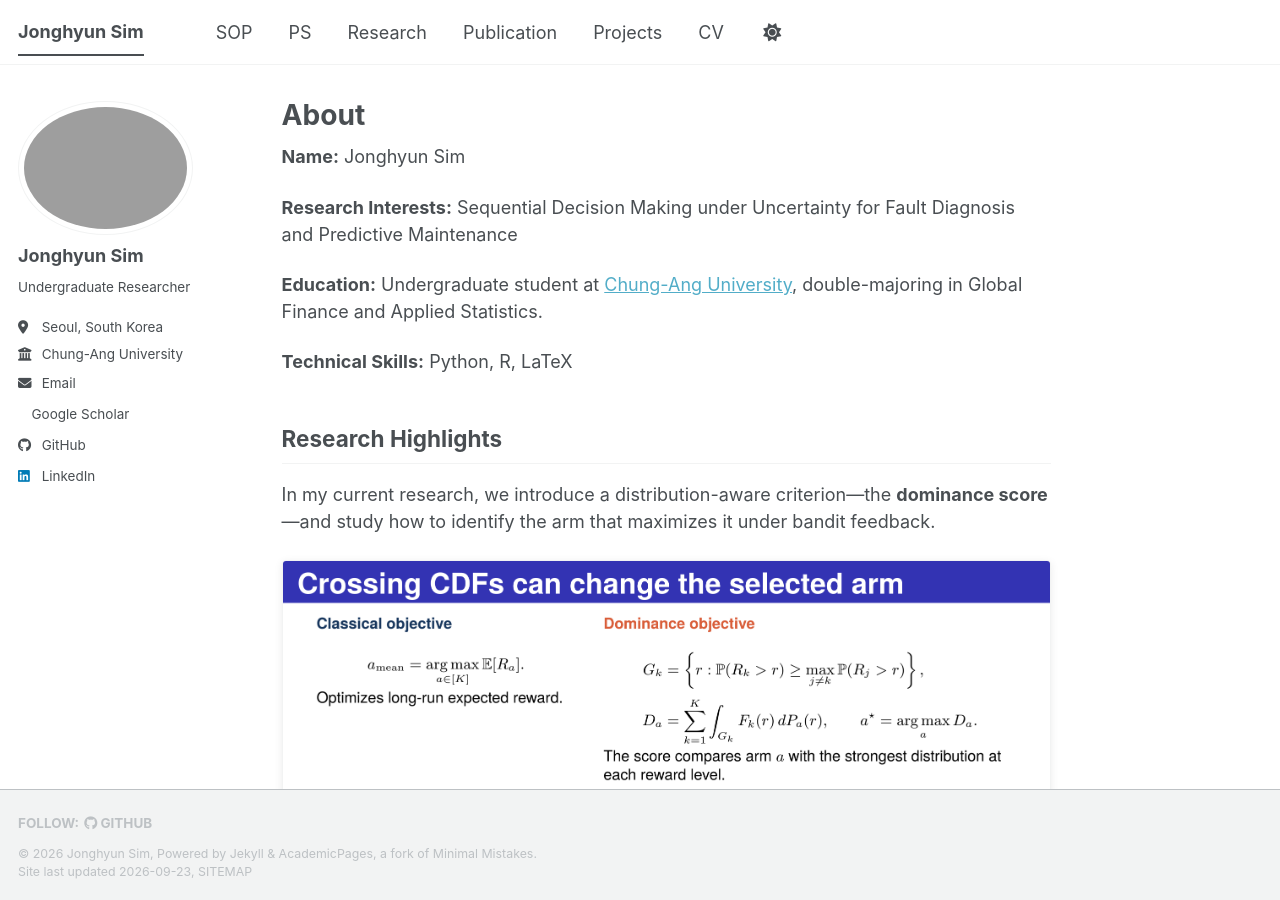
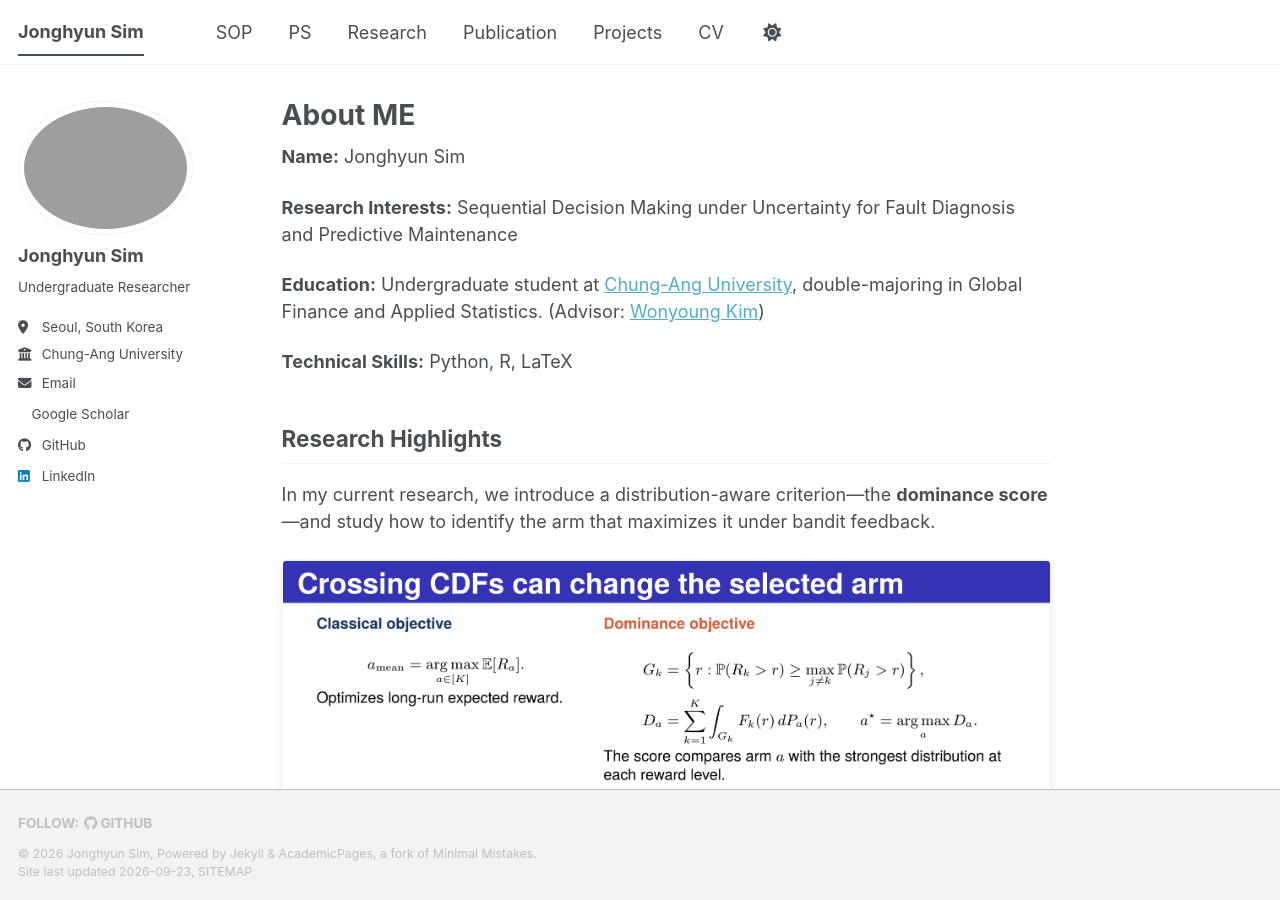
Before and after one commit to simjonghyun/simjonghyun.github.io, a Jekyll site: the page built from _pages/about.md, in a window 1280 px wide and 900 px high. Built offline with Jekyll 4.4.1, drawn with Linux system fonts in a browser that asks for light colours; a style sheet for code colours, icons or effects is not loaded.

Commit message:
Update about.md

```diff
--- a/_pages/about.md
+++ b/_pages/about.md
@@ -1,6 +1,6 @@
 ---
 permalink: /
-title: "About"
+title: "About ME"
 author_profile: true
 redirect_from:
   - /about/
@@ -11,7 +11,7 @@ redirect_from:
 
 **Research Interests:** Sequential Decision Making under Uncertainty for Fault Diagnosis and Predictive Maintenance
 
-**Education:** Undergraduate student at [Chung-Ang University](https://www.cau.ac.kr/), double-majoring in Global Finance and Applied Statistics.
+**Education:** Undergraduate student at [Chung-Ang University](https://www.cau.ac.kr/), double-majoring in Global Finance and Applied Statistics. (Advisor: [Wonyoung Kim](https://www.siai.cau.ac.kr))
 
 **Technical Skills:** Python, R, LaTeX
 
```
